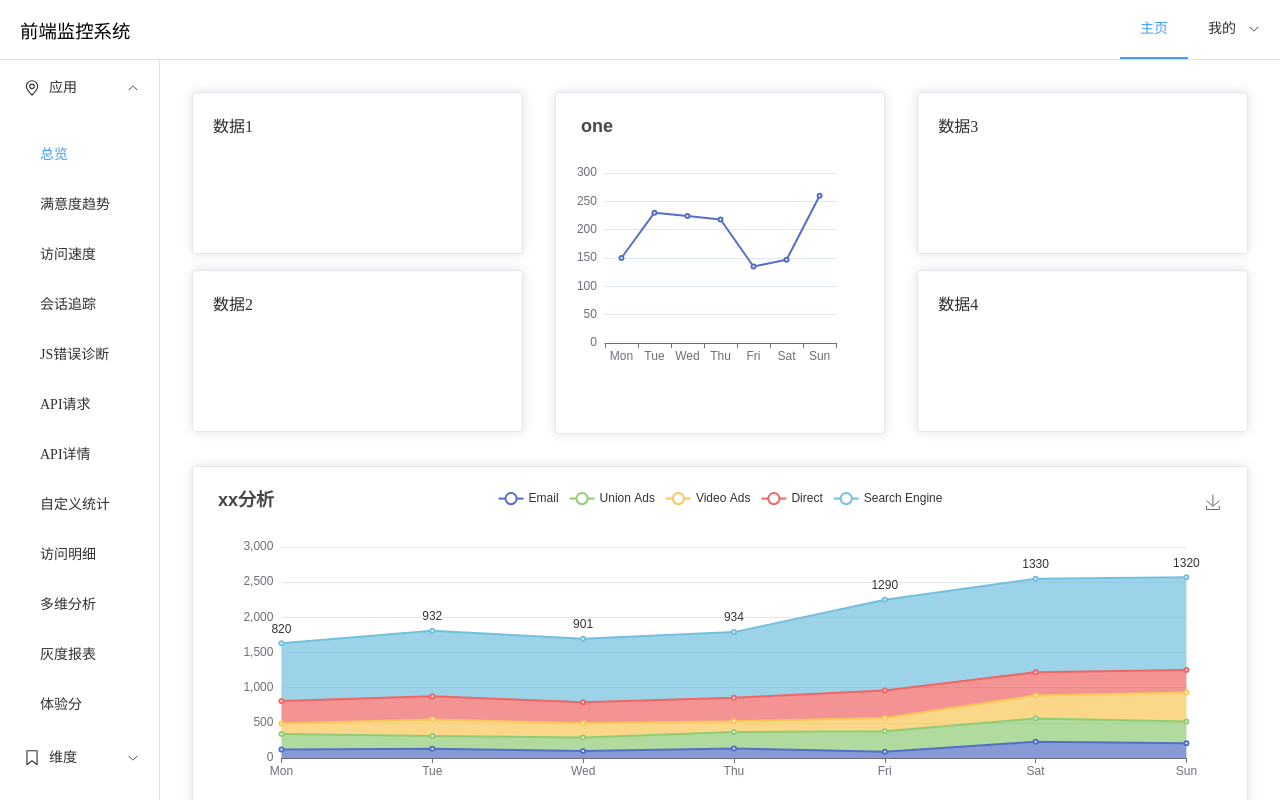
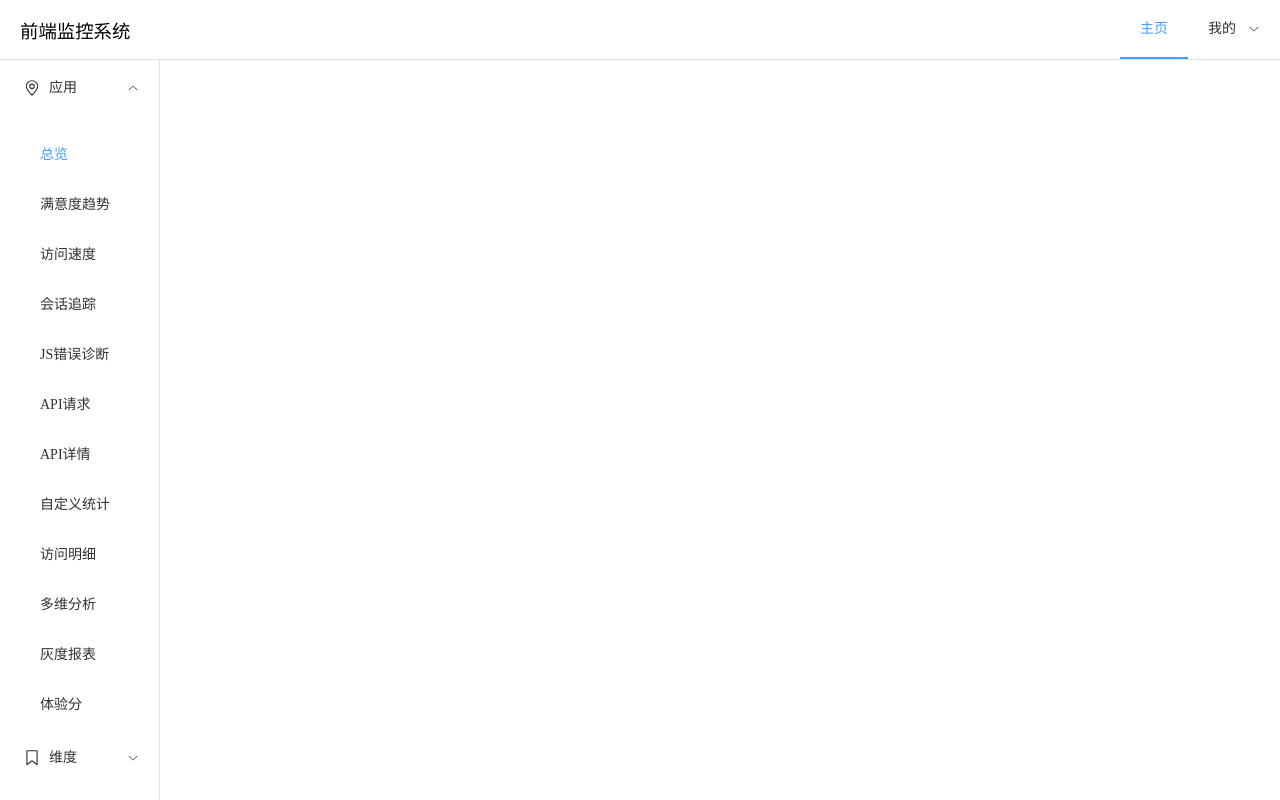
Before and after one commit to AmaneChan/frontend-monitor, a Vue app in the folder packages/frontend/: page / in a window 1280 px wide. Shown: the top 800 px of the page. Built offline with nearby package versions, Linux system fonts and the light colour scheme.

Commit message:
router view

```diff
--- a/packages/frontend/src/App.vue
+++ b/packages/frontend/src/App.vue
@@ -5,7 +5,7 @@ import SideMenu from './components/SideMenu.vue'
 
 <template>
 	<div>
-		<head-menu></head-menu>
+		<!-- <head-menu></head-menu>
 		<el-row>
 			<el-col :span="3">
 				<SideMenu></SideMenu>
@@ -14,7 +14,9 @@ import SideMenu from './components/SideMenu.vue'
 			<el-col :span="21">
 				<RouterView></RouterView>
 			</el-col>
-		</el-row>
+		</el-row> -->
+		<!-- <RouterView name="Home"></RouterView> -->
+		<RouterView></RouterView>
 	</div>
 </template>
 
--- a/packages/frontend/src/router/index.ts
+++ b/packages/frontend/src/router/index.ts
@@ -1,10 +1,24 @@
 import { createRouter, createWebHistory } from 'vue-router'
+import HomeVue from '../view/Home.vue'
 
 import overview from '../view/Overview.vue'
 
 const router = createRouter({
 	history: createWebHistory(),
-	routes: [{ path: '/', component: overview }],
+	routes: [
+		{
+			path: '/',
+			component:HomeVue,
+			children:[
+				{
+					path:'/overview',
+					components:{
+						overview:overview
+					}
+				}
+			]
+		},
+	],
 })
 
 export default router
--- /dev/null
+++ b/packages/frontend/src/view/Home.vue
@@ -0,0 +1,25 @@
+<script lang="ts" setup>
+import  HeadMenu from '../components/HeadMenu.vue'
+import  SideMenu from '../components/SideMenu.vue'
+</script>
+
+<template>
+	<div>
+		<HeadMenu></HeadMenu>
+		<el-row>
+			<el-col :span="3">
+				<SideMenu></SideMenu>
+			</el-col>
+			<el-col :span="21">
+				<RouterView name="overview"></RouterView>
+			</el-col>
+		</el-row>
+	</div>
+</template>
+
+<style>
+body {
+	margin: 0;
+	padding: 0;
+}
+</style>
```
